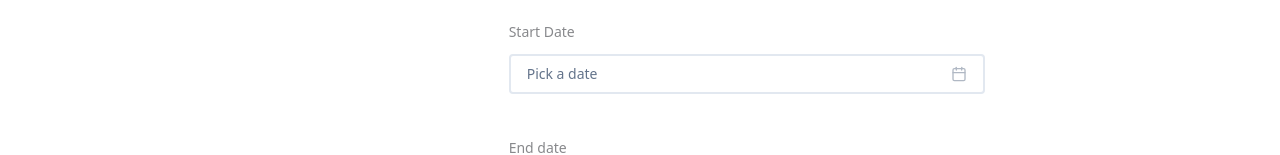
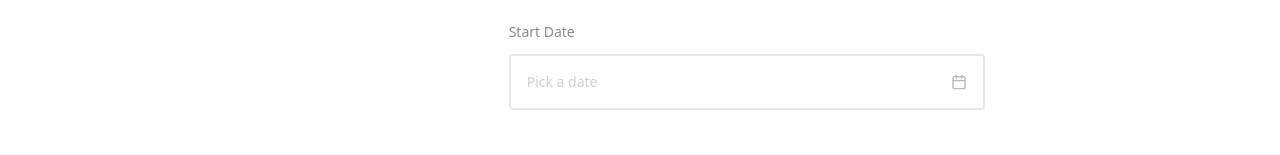
Before and after one commit to gdscuniuyoorg/apodex_frontend_new, a Next.js app: page /dashboard/challenges/form in a window 1280 px wide. Shown: the part 779-934 px from the top of the page. Built offline with nearby package versions, Linux system fonts and the light colour scheme; no server answers.

Commit message:
edited the date-picker input

```diff
--- a/app/dashboard/challenges/form/page.tsx
+++ b/app/dashboard/challenges/form/page.tsx
@@ -10,7 +10,6 @@ import { boolean } from "zod";
 import ReactQuill from "react-quill";
 import "react-quill/dist/quill.snow.css";
 
-
 const ChallengeForm = () => {
   const [formData, setFormData] = useState({
     challengeName: "",
@@ -19,7 +18,26 @@ const ChallengeForm = () => {
     start: "",
     end: "",
   });
+
   const [value, setValue] = useState("");
+  const [isFormValid, setIsFormValid] = useState(false);
+
+
+   const validateForm = () => {
+     // Check if all required fields are filled out
+     const { challengeName, challengeDescription, Add, start, end } = formData;
+     if (
+       challengeName.trim() !== "" &&
+       challengeDescription.trim() !== "" &&
+       Add.trim() !== "" &&
+       start.trim() !== "" &&
+       end.trim() !== ""
+     ) {
+       setIsFormValid(true);
+     } else {
+       setIsFormValid(false);
+     }
+   };
 
   // code to handle drag and drop event goes here
   const fileUpload = useRef<HTMLDivElement>(null);
--- a/components/UI/datepicker.tsx
+++ b/components/UI/datepicker.tsx
@@ -63,14 +63,14 @@ export function CalendarForm() {
                     <Button
                       variant={"outline"}
                       className={cn(
-                        " pl-3 text-left  font-work-sans border-lightGray border-2 px-4 py-3 rounded shadow-[#4a4a6826] mb-5 mt-1  ",
+                        " pl-3 text-left h-14 font-work-sans border-lightGray border-2 px-4 py-3 rounded shadow-[#4a4a6826] mb-5 mt-1 w-full",
                         !field.value && "text-muted-foreground"
                       )}
                     >
                       {field.value ? (
                         format(field.value, "PPP")
                       ) : (
-                        <span>Pick a date</span>
+                        <span className="text-[#D4CECE]">Pick a date</span>
                       )}
                       <CalendarIcon className="ml-auto h-4 w-4 opacity-50" />
                     </Button>
```
